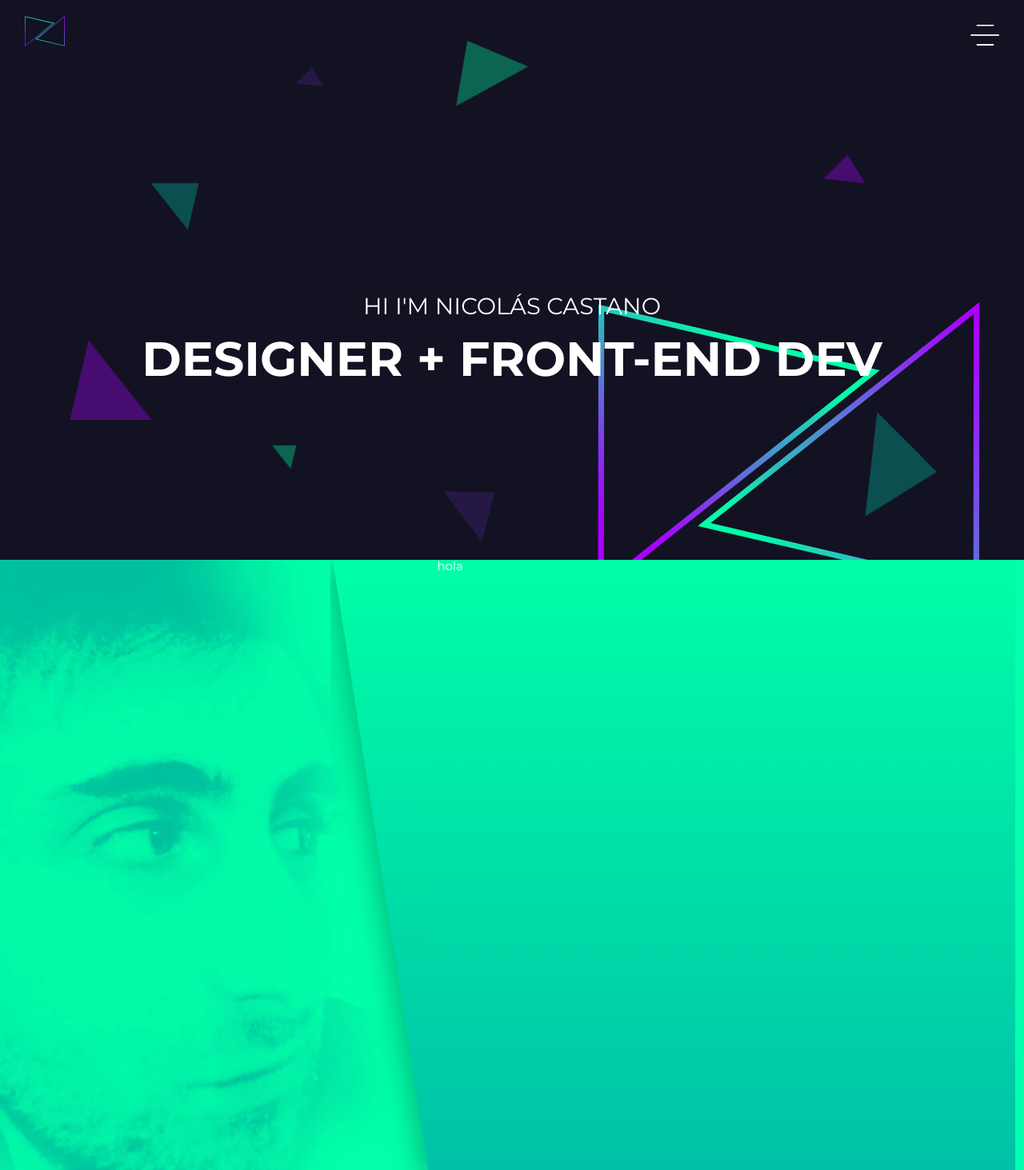
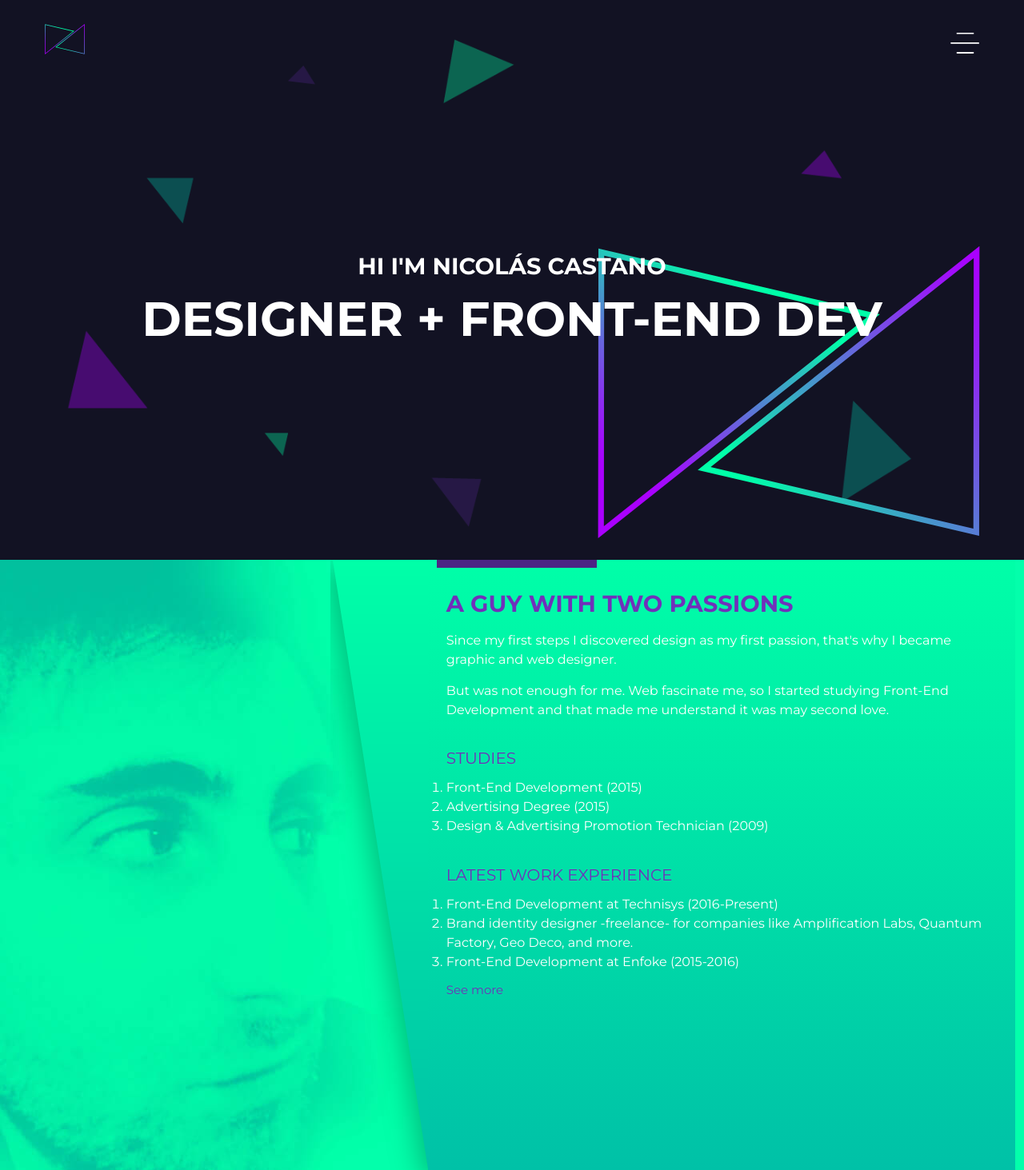
Before and after one commit to neeco90/nicolas-castano, a plain HTML site: page index.html in a window 1280 px wide. Shown: the whole page at 80% size. Drawn offline with nearby package versions, Linux system fonts and the light colour scheme.

Commit message:
Seccion presentación

```diff
--- a/assets/sass/_fonts.scss
+++ b/assets/sass/_fonts.scss
@@ -1,8 +1,9 @@
-p{
-  font-size: 26px;
+p, li{
+  font-size: 16px;
+  line-height: 1.5;
 }
 
-h1,h2,h3{
+h1,h2,h3,h4{
   text-transform: uppercase;
 }
 
@@ -16,8 +17,21 @@ h2{
 
 h3{
   font-size: 29px;
+  font-weight: bold;
+}
+
+h4{
+  font-size: 20px;
 }
 
 span{
-  font-size: 21px;
+  font-size: 12px;
 }
+
+a{
+  color: white;
+}
+
+.bold{
+  font-weight: bold;
+}
--- a/assets/sass/_header.scss
+++ b/assets/sass/_header.scss
@@ -10,6 +10,7 @@
 
 .header{
   min-height: 680px;
+  position: relative;
 
   .main-header{
     position: absolute;
@@ -19,7 +20,7 @@
     &_nav{
       background: transparent;
       box-shadow: none;
-      padding: 20px;
+      padding: 2rem 3rem;
 
       &_isologo-nav{
         width: 50px;
--- a/assets/sass/_layout.scss
+++ b/assets/sass/_layout.scss
@@ -1,8 +1,24 @@
+body{
+  background-color: $tertiary;
+  font-family: 'Montserrat', sans-serif;
+  color: white;
+  position: absolute;
+  top: 0;
+  left: 0;
+  width: 100%;
+  min-height: 100%;
+  overflow-x: hidden;
+}
+
 .container-section{
-  padding: 10rem 0 4rem 0;
+  padding: 10rem 5rem 4rem 5rem;
+}
+
+.no-margin{
+  margin: 0 !important;
 }
 
 .miscellany{
-  width: 100px;
+  width: 200px;
   height: 10px;
 }
--- a/assets/sass/_presentation-section.scss
+++ b/assets/sass/_presentation-section.scss
@@ -20,5 +20,29 @@
       top: -1px;
       left: -122px;
     }
+
+    .miscellany{
+      background-color: $secondary-one;
+    }
+
+    &_content{
+      h3, h4{
+        color: $primary-one;
+      }
+
+      ul li{
+        list-style-type: decimal;
+      }
+
+      a{
+        color: $primary-one;
+        transition: all .5s;
+
+        &:hover{
+          color: white;
+          text-decoration: underline;
+        }
+      }
+    }
   }
 }
--- a/assets/sass/_responsive.scss
+++ b/assets/sass/_responsive.scss
@@ -26,13 +26,25 @@
     }
   }
 
-  .presentation-card_helper{
-    display: none;
+  .presentation{
+    background-image: none;
+
+    &-card_helper{
+      display: none;
+    }
   }
 }
 
 // FOR SMARTPHONES
 @media screen and (max-width: 450px){
+  body{
+    height: 100%;
+  }
+
+  h1{
+    font-size: 55px;
+  }
+
   //HEADER SECTION
   .header{
     min-height: 100%;
@@ -43,4 +55,13 @@
       }
     }
   }
+
+  .container-section{
+    padding: 5rem 4rem 2rem 4rem;
+  }
+
+  //PRESENTATION SECTION
+  .presentation_card{
+    height: auto;
+  }
 }
--- a/assets/sass/styles.scss
+++ b/assets/sass/styles.scss
@@ -4,23 +4,3 @@
 @import 'header';
 @import 'presentation-section';
 @import 'responsive';
-
-body{
-  background-color: $tertiary;
-  font-family: 'Montserrat', sans-serif;
-  color: white;
-  position: absolute;
-  top: 0;
-  left: 0;
-  width: 100%;
-  height: 100%;
-  overflow-x: hidden;
-}
-
-.bold{
-  font-weight: bold;
-}
-
-.no-margin{
-  margin: 0 !important;
-}
--- a/index.html
+++ b/index.html
@@ -24,14 +24,15 @@
         <header class="main-header">
             <nav class="main-header_nav row">
               <div class="col s6">
-                <img class="main-header_nav_isologo-nav" src="assets/img/isologo-header.svg" alt="Nicolás Castano">
+                <img class="main-header_nav_isologo-nav" src="assets/img/isologo-header.svg"
+                alt="Nicolás Castano">
               </div>
               <div class="col s6 right-align">
                 <a href=""><img class="main-header_nav_menu" src="assets/img/menu-icon.svg"></a>
               </div>
             </nav>
             <div class="row center-align main-header_title">
-              <div>
+              <div class="col s12">
                 <h3>Hi i'm nicolás castano</h3>
                 <h1 class="bold no-margin">designer + Front-End dev</h1>
               </div>
@@ -43,7 +44,32 @@
       <div class="col s12 presentation">
         <div class="container-section col m12 l7 offset-l5 presentation_card">
           <div class="presentation_card-helper"></div>
-          hola
+          <div class="miscellany"></div>
+          <div class="presentation_card_content col s12">
+            <h3>A guy with two passions</h3>
+            <p>Since my first steps I discovered design as my first passion, that's why I became
+              graphic and web designer.</p>
+            <br>
+            <p>But was not enough for me. Web fascinate me, so I started studying Front-End Development
+              and that made me understand it was may second love.
+            </p>
+            <br>
+            <h4>studies</h4>
+            <ul>
+              <li>Front-End Development (2015)</li>
+              <li>Advertising Degree (2015)</li>
+              <li>Design & Advertising Promotion Technician (2009)</li>
+            </ul>
+            <br>
+            <h4>latest work experience</h4>
+            <ul>
+              <li>Front-End Development at Technisys (2016-Present)</li>
+              <li>Brand identity designer -freelance- for companies like Amplification Labs, Quantum Factory, Geo Deco, and more.</li>
+              <li>Front-End Development at Enfoke (2015-2016)</li>
+            </ul>
+            <br>
+            <a href="">See more</a>
+          </div>
         </div>
       </div>
     </section>
```
Also changed, not shown: assets/css/styles.css.
